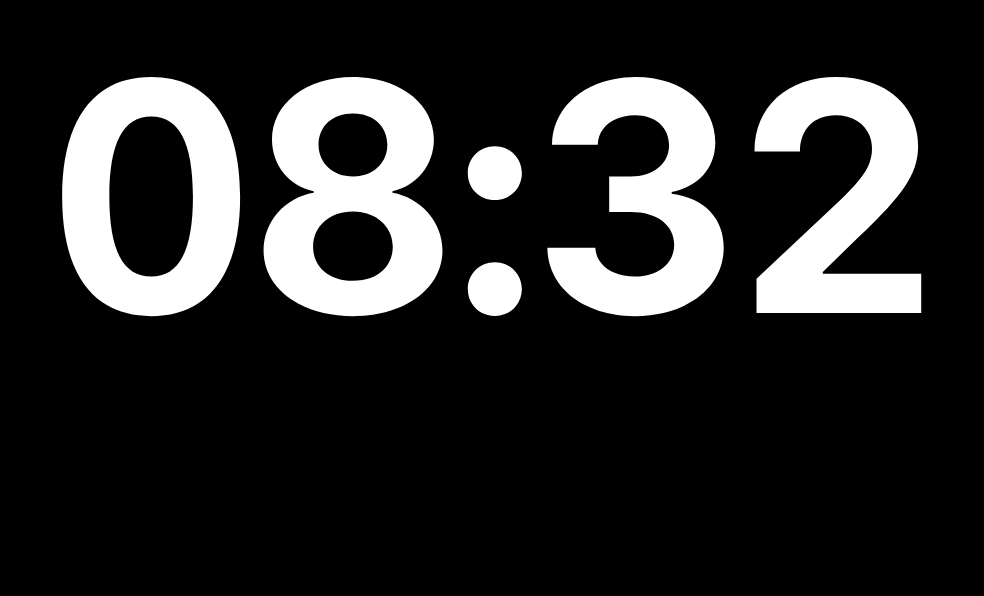
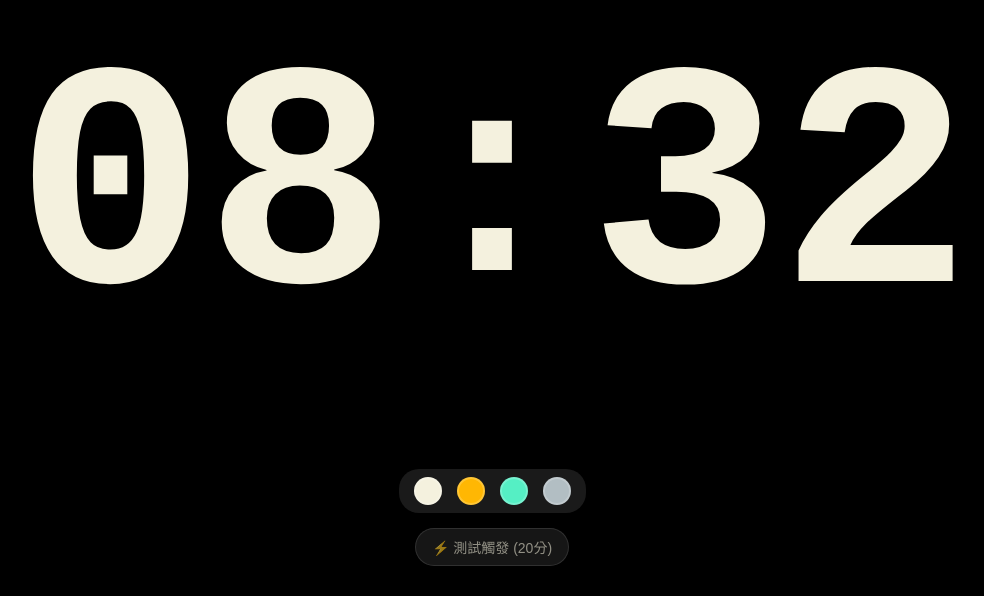
Before and after one commit to darkbearlab/eye-clock, a plain HTML site: page index.html in a window 1280 px wide. Shown: the part 204-800 px from the top of the page, without its empty margins (148-1132 px from the left). Drawn offline with Linux system fonts and the light colour scheme.

Commit message:
Update index.html

```diff
--- a/index.html
+++ b/index.html
@@ -9,15 +9,16 @@
     <style>
         :root {
             --bg-color: #000000;
-            --text-color: #ffffff;
-            --alert-bg: #ffffff;
+            /* 預設：溫潤奶白 (Warm Milk) - 比純白更柔和 */
+            --text-color: #f4f1de;
+            --alert-bg: #f4f1de;
             --alert-text: #000000;
         }
 
         body {
             background-color: var(--bg-color);
             color: var(--text-color);
-            font-family: -apple-system, BlinkMacSystemFont, "Segoe UI", Roboto, Helvetica, Arial, sans-serif;
+            font-family: 'Courier New', Courier, monospace, sans-serif; /* 改用等寬字體更有電子鐘感 */
             margin: 0;
             height: 100vh;
             display: flex;
@@ -25,27 +26,48 @@
             justify-content: center;
             align-items: center;
             overflow: hidden;
-            transition: background-color 0.5s, color 0.5s; /* 平滑過渡 */
+            transition: background-color 0.5s, color 0.5s;
             cursor: pointer;
-            user-select: none; /* 防止點擊時選取文字 */
+            user-select: none;
+            -webkit-tap-highlight-color: transparent;
         }
 
         /* --- 1. 時鐘模式 --- */
-        #clock-display {
-            font-size: 25vw; /* 超大字體 */
-            font-weight: bold;
-            font-variant-numeric: tabular-nums; /* 數字等寬，避免跳動 */
-            letter-spacing: -5px;
+        #clock-wrapper {
+            display: flex;
+            align-items: center;
+            justify-content: center;
         }
 
-        /* --- 2. 警示模式 (高對比閃爍) --- */
-        @keyframes slow-blink {
+        .time-digit {
+            font-size: 25vw;
+            font-weight: bold;
+            line-height: 1;
+            letter-spacing: -2px;
+        }
+
+        /* 冒號閃爍動畫 */
+        .colon {
+            font-size: 22vw; /* 稍微小一點點看起來比較平衡 */
+            font-weight: bold;
+            line-height: 1;
+            margin: 0 1vw;
+            animation: blink 1s steps(1) infinite; /* 每秒閃一次 */
+        }
+
+        @keyframes blink {
+            0%, 100% { opacity: 1; }
+            50% { opacity: 0.2; } /* 不要全黑，留一點殘影比較有質感 */
+        }
+
+        /* --- 2. 警示模式 (高對比呼吸) --- */
+        @keyframes slow-breath {
             0%, 100% { background-color: var(--bg-color); color: var(--text-color); }
             50% { background-color: var(--alert-bg); color: var(--alert-text); }
         }
 
         body.alert-mode {
-            animation: slow-blink 4s infinite ease-in-out; /* 4秒一次，非常緩慢 */
+            animation: slow-breath 4s infinite ease-in-out;
         }
 
         /* --- 3. 指令與引導模式 --- */
@@ -53,175 +75,174 @@
             display: none;
             text-align: center;
             padding: 20px;
-            max-width: 80%;
+            max-width: 90%;
+            position: absolute; /* 讓它疊在時鐘上面或取代它 */
+            top: 50%;
+            left: 50%;
+            transform: translate(-50%, -50%);
+            width: 100%;
         }
 
         #action-title {
-            font-size: 8vw;
+            font-size: 10vw;
             font-weight: bold;
-            margin-bottom: 20px;
+            margin-bottom: 30px;
         }
 
         #action-desc {
-            font-size: 4vw;
-            color: #888;
-            line-height: 1.5;
-        }
-
-        /* 倒數計時圈圈 */
-        .timer-ring {
-            display: none;
-            width: 200px;
-            height: 200px;
-            border-radius: 50%;
-            border: 10px solid #333;
-            border-top: 10px solid var(--text-color);
-            animation: spin 1s linear infinite;
-            margin: 0 auto 20px auto;
+            font-size: 5vw;
+            opacity: 0.8;
+            line-height: 1.6;
         }
 
         #countdown-number {
-            font-size: 15vw;
+            font-size: 20vw;
             font-weight: bold;
         }
 
         /* 隱藏元素 */
-        .hidden { display: none !important; }
+        .hidden { visibility: hidden; opacity: 0; transition: opacity 0.3s; }
+        .gone { display: none !important; }
 
-        /* 測試按鈕 (滑鼠移過去才會出現) */
+        /* --- 4. 底部控制區 (顏色與測試) --- */
+        #controls {
+            position: fixed;
+            bottom: 30px;
+            display: flex;
+            flex-direction: column;
+            align-items: center;
+            gap: 15px;
+            z-index: 100;
+        }
+
+        /* 顏色選擇器 */
+        #color-picker {
+            display: flex;
+            gap: 15px;
+            background: rgba(255,255,255,0.1);
+            padding: 8px 15px;
+            border-radius: 20px;
+        }
+
+        .color-dot {
+            width: 24px;
+            height: 24px;
+            border-radius: 50%;
+            border: 2px solid rgba(255,255,255,0.2);
+            cursor: pointer;
+            transition: transform 0.2s;
+        }
+        .color-dot:active { transform: scale(0.9); }
+
+        /* 測試按鈕 (常駐顯示) */
         #test-btn {
-            position: fixed;
-            bottom: 10px;
-            right: 10px;
-            opacity: 0;
-            padding: 10px;
-            background: #333;
-            color: white;
-            border: none;
-            border-radius: 5px;
-            font-size: 12px;
-            transition: opacity 0.3s;
+            padding: 8px 16px;
+            background: rgba(255, 255, 255, 0.15);
+            color: var(--text-color);
+            border: 1px solid rgba(255, 255, 255, 0.2);
+            border-radius: 20px;
+            font-size: 14px;
+            cursor: pointer;
+            backdrop-filter: blur(4px);
+            opacity: 0.6; /* 半透明不搶戲 */
+            transition: opacity 0.2s;
         }
-        #test-btn:hover { opacity: 1; }
+        #test-btn:active { opacity: 1; background: rgba(255, 255, 255, 0.3); }
 
     </style>
 </head>
 <body>
 
-    <div id="clock-display">00:00</div>
+    <div id="clock-wrapper">
+        <span class="time-digit" id="hour">00</span>
+        <span class="colon">:</span>
+        <span class="time-digit" id="minute">00</span>
+    </div>
 
     <div id="message-area">
         <div id="action-title"></div>
-        <div id="countdown-number"></div>
+        <div id="countdown-number" class="gone"></div>
         <div id="action-desc"></div>
     </div>
 
-    <button id="test-btn" onclick="event.stopPropagation(); triggerAlert()">⚡ 測試觸發</button>
+    <div id="controls">
+        <div id="color-picker" onclick="event.stopPropagation()">
+            <div class="color-dot" style="background: #f4f1de;" onclick="setColor('#f4f1de')"></div>
+            <div class="color-dot" style="background: #ffb703;" onclick="setColor('#ffb703')"></div>
+            <div class="color-dot" style="background: #55efc4;" onclick="setColor('#55efc4')"></div>
+            <div class="color-dot" style="background: #b2bec3;" onclick="setColor('#b2bec3')"></div>
+        </div>
+
+        <button id="test-btn" onclick="event.stopPropagation(); triggerAlert()">
+            ⚡ 測試觸發 (20分)
+        </button>
+    </div>
 
     <script>
         // --- 設定 ---
-        const WORK_INTERVAL = 20 * 60 * 1000; // 20分鐘 (毫秒)
-        // const WORK_INTERVAL = 5000; // 開發測試用：5秒
+        const WORK_INTERVAL = 20 * 60 * 1000;
 
         // --- 護眼菜單 ---
         const EXERCISES = [
-            {
-                title: "遠眺放鬆",
-                desc: "請看向 6 公尺外的遠方，放空眼神。",
-                duration: 20, // 秒
-                guideType: "countdown"
-            },
-            {
-                title: "用力眨眼",
-                desc: "用力閉上眼睛，再張開，重複動作。",
-                duration: 10,
-                guideType: "countdown"
-            },
-            {
-                title: "眼球轉動",
-                desc: "順時針轉動眼球 3 圈，再逆時針轉 3 圈。",
-                duration: 15,
-                guideType: "countdown"
-            },
-            {
-                title: "掌心熱敷",
-                desc: "摩擦雙手生熱，輕蓋在閉著的眼睛上。",
-                duration: 30,
-                guideType: "countdown"
-            },
-            {
-                title: "看近看遠",
-                desc: "伸出大拇指看指尖，再看遠方，來回切換焦點。",
-                duration: 15,
-                guideType: "countdown"
-            }
+            { title: "遠眺放鬆", desc: "看向遠方，放空眼神", duration: 20 },
+            { title: "用力眨眼", desc: "用力閉眼再張開，重複動作", duration: 10 },
+            { title: "眼球轉動", desc: "順時針轉三圈，逆時針轉三圈", duration: 15 },
+            { title: "掌心熱敷", desc: "雙手搓熱，輕蓋眼皮", duration: 30 },
+            { title: "焦點切換", desc: "看拇指近處，再看遠方", duration: 15 }
         ];
 
-        // --- 狀態機 ---
-        const State = {
-            CLOCK: 'CLOCK',      // 平常時鐘
-            ALERT: 'ALERT',      // 閃爍提醒中
-            INSTRUCT: 'INSTRUCT',// 顯示要做什麼
-            GUIDE: 'GUIDE'       // 正在做運動(倒數)
-        };
+        const State = { CLOCK: 'CLOCK', ALERT: 'ALERT', INSTRUCT: 'INSTRUCT', GUIDE: 'GUIDE' };
+        let currentState = State.CLOCK;
+        let workTimer = null;
+        let guideTimer = null;
 
-        let currentState = State.CLOCK;
-        let lastInteractionTime = Date.now();
-        let currentExercise = null;
-        let guideTimer = null;
-        let workTimer = null;
-
-        // DOM 元素
+        // DOM
         const elBody = document.body;
-        const elClock = document.getElementById('clock-display');
+        const elClockWrapper = document.getElementById('clock-wrapper');
+        const elHour = document.getElementById('hour');
+        const elMinute = document.getElementById('minute');
         const elMsgArea = document.getElementById('message-area');
         const elTitle = document.getElementById('action-title');
         const elDesc = document.getElementById('action-desc');
         const elCount = document.getElementById('countdown-number');
+        const elControls = document.getElementById('controls');
 
-        // --- 核心邏輯 ---
-
-        // 1. 啟動時鐘
+        // 1. 時鐘邏輯
         function startClock() {
             updateClock();
             setInterval(updateClock, 1000);
-
-            // 啟動工作計時器
             resetWorkTimer();
         }
 
-        // 更新畫面上的時間
         function updateClock() {
             const now = new Date();
-            const hours = String(now.getHours()).padStart(2, '0');
-            const minutes = String(now.getMinutes()).padStart(2, '0');
-            elClock.innerText = `${hours}:${minutes}`;
+            elHour.innerText = String(now.getHours()).padStart(2, '0');
+            elMinute.innerText = String(now.getMinutes()).padStart(2, '0');
         }
 
-        // 重置 20 分鐘計時
         function resetWorkTimer() {
             if (workTimer) clearTimeout(workTimer);
             workTimer = setTimeout(triggerAlert, WORK_INTERVAL);
-            console.log("計時開始：20分鐘後提醒");
         }
 
-        // 2. 觸發警報 (State: ALERT)
-        window.triggerAlert = function() {
-            if (currentState !== State.CLOCK) return; // 已經在忙就別吵
-
-            currentState = State.ALERT;
-            elBody.classList.add('alert-mode'); // 開始閃爍
-
-            // 在時鐘下方顯示提示 (選用)
-            // elClock.style.opacity = '0.5';
+        // 2. 顏色切換
+        window.setColor = function(color) {
+            document.documentElement.style.setProperty('--text-color', color);
+            document.documentElement.style.setProperty('--alert-bg', color);
         }
 
-        // 3. 畫面點擊處理 (狀態切換核心)
-        document.body.addEventListener('click', () => {
-            handleInteraction();
-        });
+        // 3. 觸發警報
+        window.triggerAlert = function() {
+            if (currentState !== State.CLOCK) return;
+            currentState = State.ALERT;
+            elBody.classList.add('alert-mode');
 
-        // 也可以按空白鍵
+            // 警報時隱藏底部控制區，專注休息
+            elControls.classList.add('hidden');
+        }
+
+        // 4. 互動處理
+        document.body.addEventListener('click', handleInteraction);
         document.body.addEventListener('keydown', (e) => {
             if (e.code === 'Space' || e.code === 'Enter') handleInteraction();
         });
@@ -229,90 +250,72 @@
         function handleInteraction() {
             switch (currentState) {
                 case State.CLOCK:
-                    // 平常點擊螢幕，不一定是誤觸，可以是重置計時？
-                    // 這裡暫時不做反應，或是顯示「還有 xx 分鐘休息」
+                    // 一般模式點擊無效
                     break;
 
                 case State.ALERT:
-                    // 第一次按：停止閃爍，顯示指令
                     showInstruction();
                     break;
 
                 case State.INSTRUCT:
-                    // 第二次按：開始引導 (倒數)
                     startGuiding();
                     break;
 
                 case State.GUIDE:
-                    // 引導中點擊：提早結束
                     finishExercise();
                     break;
             }
         }
 
-        // State: INSTRUCT
         function showInstruction() {
             currentState = State.INSTRUCT;
-            elBody.classList.remove('alert-mode'); // 停閃
+            elBody.classList.remove('alert-mode');
 
-            // 隨機選一個運動
-            currentExercise = EXERCISES[Math.floor(Math.random() * EXERCISES.length)];
+            const ex = EXERCISES[Math.floor(Math.random() * EXERCISES.length)];
+            window.currentEx = ex;
 
             // UI 切換
-            elClock.classList.add('hidden');
+            elClockWrapper.classList.add('gone');
             elMsgArea.style.display = 'block';
-            elCount.classList.add('hidden'); // 先藏倒數
+            elCount.classList.add('gone');
+            elDesc.classList.remove('gone');
 
-            elTitle.innerText = currentExercise.title;
-            elDesc.innerText = currentExercise.desc + "\n\n(點擊畫面開始計時)";
-            elDesc.style.fontSize = "4vw"; // 恢復說明文字大小
+            elTitle.innerText = ex.title;
+            elDesc.innerText = ex.desc + "\n\n(再次點擊開始計時)";
         }
 
-        // State: GUIDE
         function startGuiding() {
             currentState = State.GUIDE;
 
-            elDesc.innerText = "保持動作...";
-            elCount.classList.remove('hidden');
-            elCount.innerText = currentExercise.duration;
+            elDesc.classList.add('gone'); // 隱藏文字
+            elCount.classList.remove('gone'); // 顯示大數字
+            elCount.innerText = window.currentEx.duration;
 
-            let timeLeft = currentExercise.duration;
-
-            // 倒數計時邏輯
+            let timeLeft = window.currentEx.duration;
             guideTimer = setInterval(() => {
                 timeLeft--;
                 elCount.innerText = timeLeft;
-
-                if (timeLeft <= 0) {
-                    finishExercise();
-                }
+                if (timeLeft <= 0) finishExercise();
             }, 1000);
         }
 
-        // 回到 State: CLOCK
         function finishExercise() {
             if (guideTimer) clearInterval(guideTimer);
-
             currentState = State.CLOCK;
 
-            // 顯示完成訊息一下下
-            elTitle.innerText = "完成！";
-            elDesc.innerText = "眼睛舒服多了";
-            elCount.classList.add('hidden');
+            elTitle.innerText = "完成休息";
+            elCount.classList.add('gone');
 
             setTimeout(() => {
-                // UI 恢復
                 elMsgArea.style.display = 'none';
-                elClock.classList.remove('hidden');
-
-                // 重啟 20 分鐘計時
+                elClockWrapper.classList.remove('gone');
+                elControls.classList.remove('hidden'); // 恢復控制區
                 resetWorkTimer();
-            }, 1500);
+            }, 1000);
         }
 
-        // 初始化
+        // 啟動
         startClock();
-
     </script>
 </body>
 </html>
```
